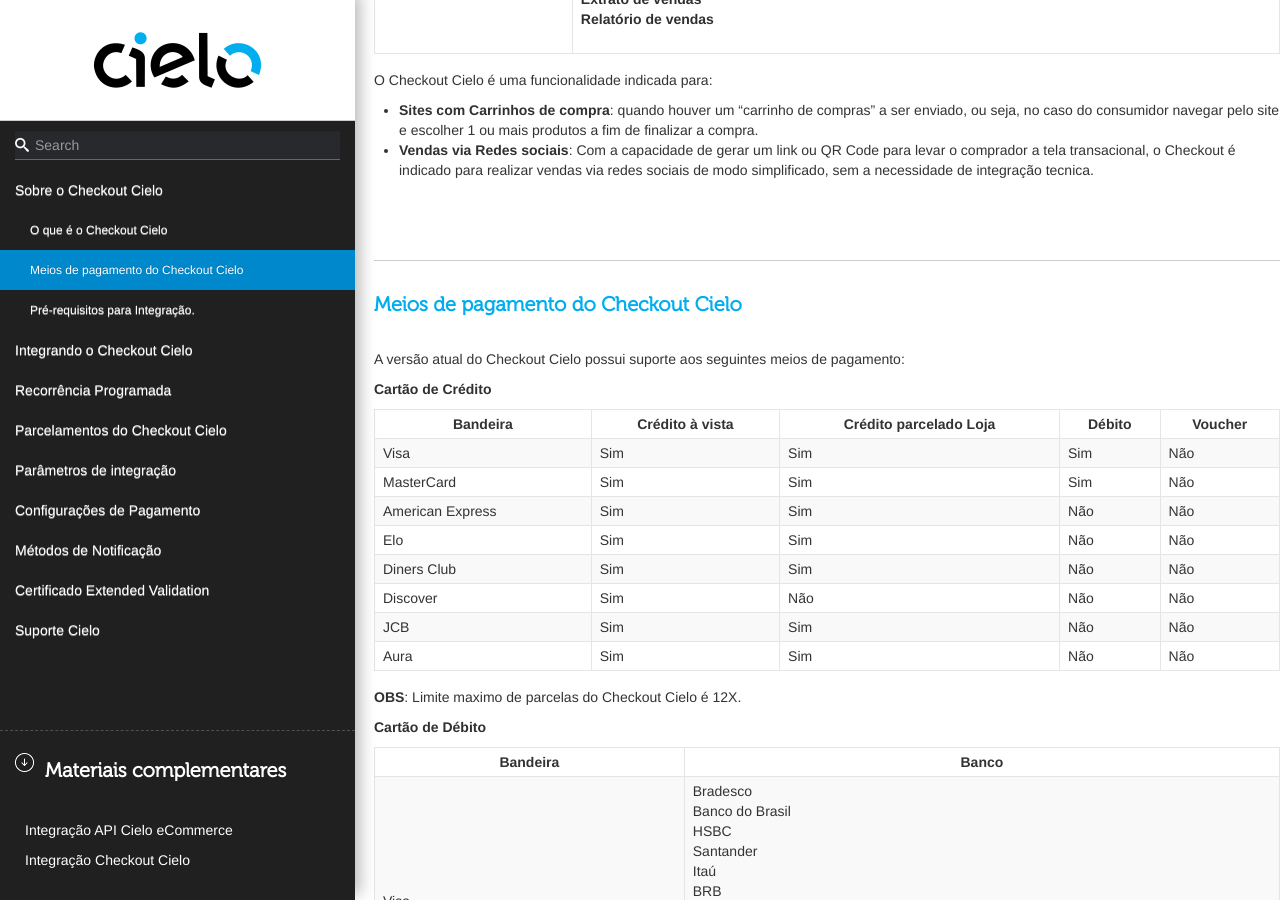
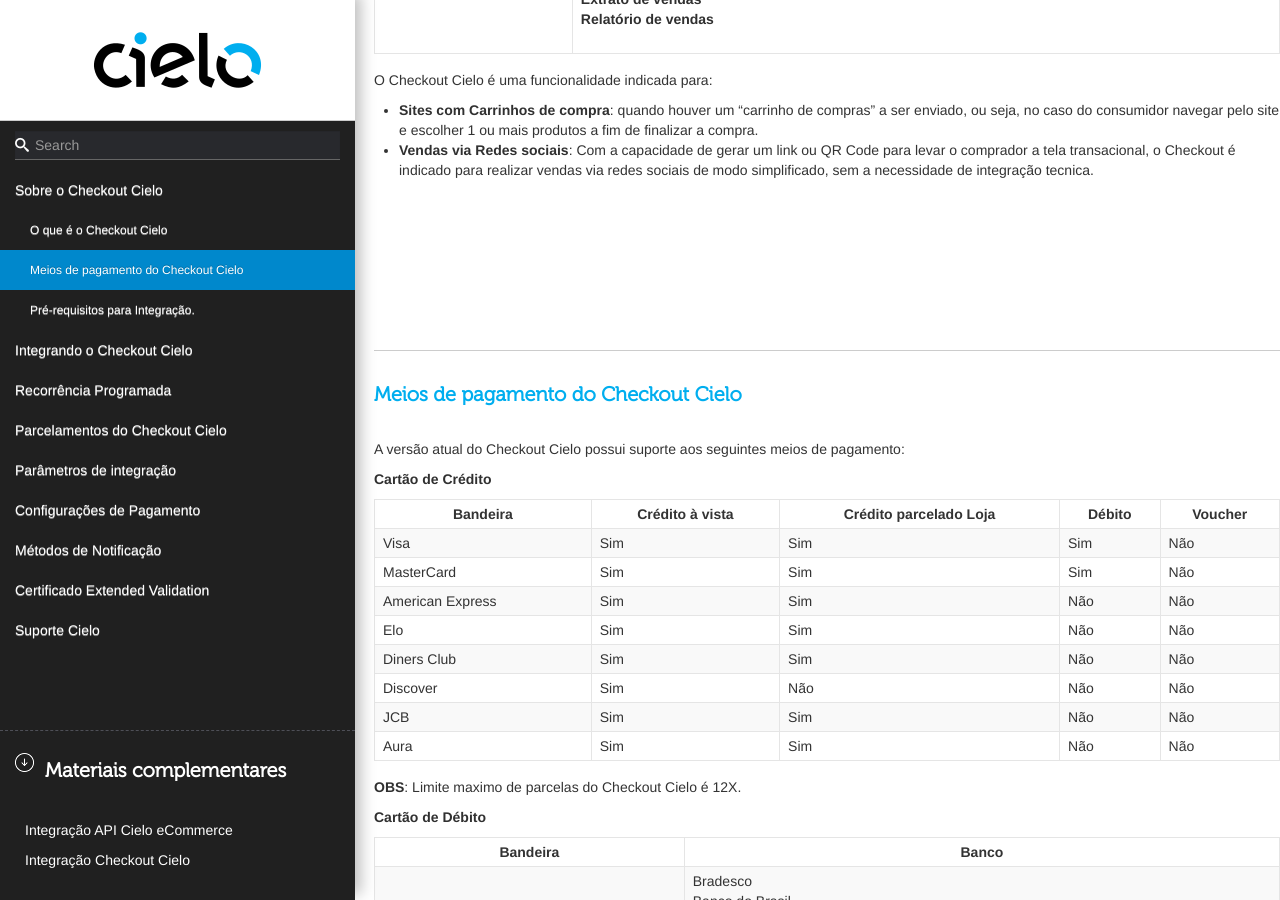
Before and after one commit to DeveloperCielo/Tutorial, a Jekyll site: the page built from _posts/2017-08-25-Checkout.md, in a window 1280 px wide and 900 px high, scrolled down 1106 px. Built offline with Jekyll 4.4.1, drawn with Linux system fonts in a browser that asks for light colours; some web fonts are replaced.

Commit message:
Updated '_posts/2017-08-25-Checkout.md' via CloudCannon

```diff
--- a/_posts/2017-08-25-Checkout.md
+++ b/_posts/2017-08-25-Checkout.md
@@ -41,6 +41,8 @@
 * **Vendas via Redes sociais**: Com a capacidade de gerar um link ou QR Code para levar o comprador a tela transacional, o Checkout é indicado para realizar vendas via redes sociais de modo simplificado, sem a necessidade de integração tecnica.
 
 
+<BR><BR><BR><BR>
+
 
 
 ## Meios de pagamento do Checkout Cielo
@@ -85,6 +87,10 @@
 |Bradesco       |
 |Banco do Brasil|
 
+
+<BR><BR><BR><BR>
+
+
 ## Pré-requisitos para Integração.
 
 O Checkout Cielo  possui uma lista de requisitos basicos para que o processo de integração seja bem sucedido.
@@ -151,7 +157,7 @@
 |**Botão <br>/ QR Code <br>/ Link**|Dentro do Backoffice do Checkout Cielo, é possivel registrar um produto ou grupo de produtos que vão gerar um Link capaz de criar varias telas de pagamento. Esse modelo é usado para pagamentos por redes sociais, campanhas promocionais ou Vendas via QR Code. Nessa categoria o lojista possui menos controle sobre como os pedidos serão apresentados ou gerados na tela transacional|
 
 
-
+<BR><BR><BR>
 
 ## Fluxo de integração
 
@@ -179,15 +185,7 @@
 
 
 
-
-
-
-
-
-
-
-
-
+<BR><BR>
 
 
 ## Modo de teste do Checkout Cielo
```
